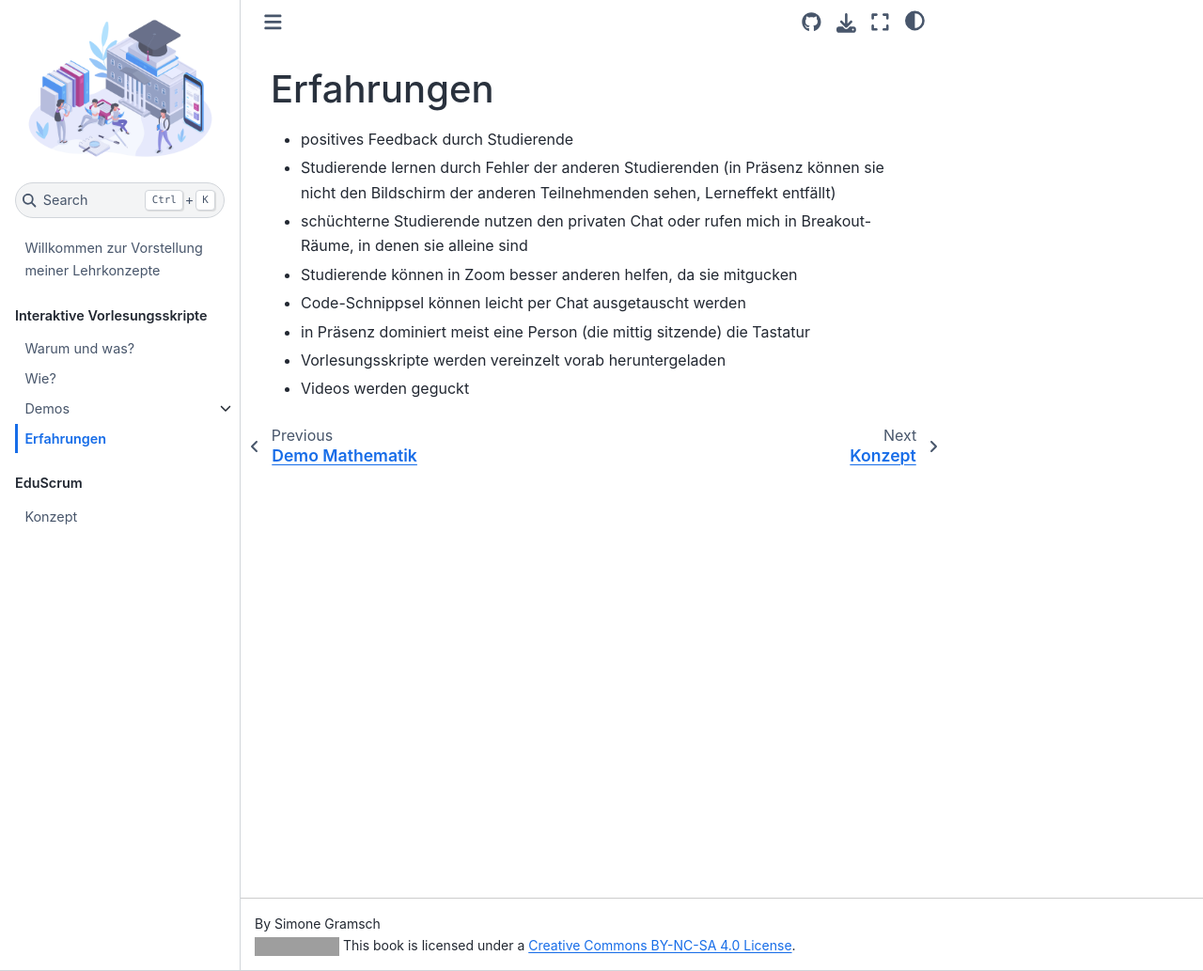
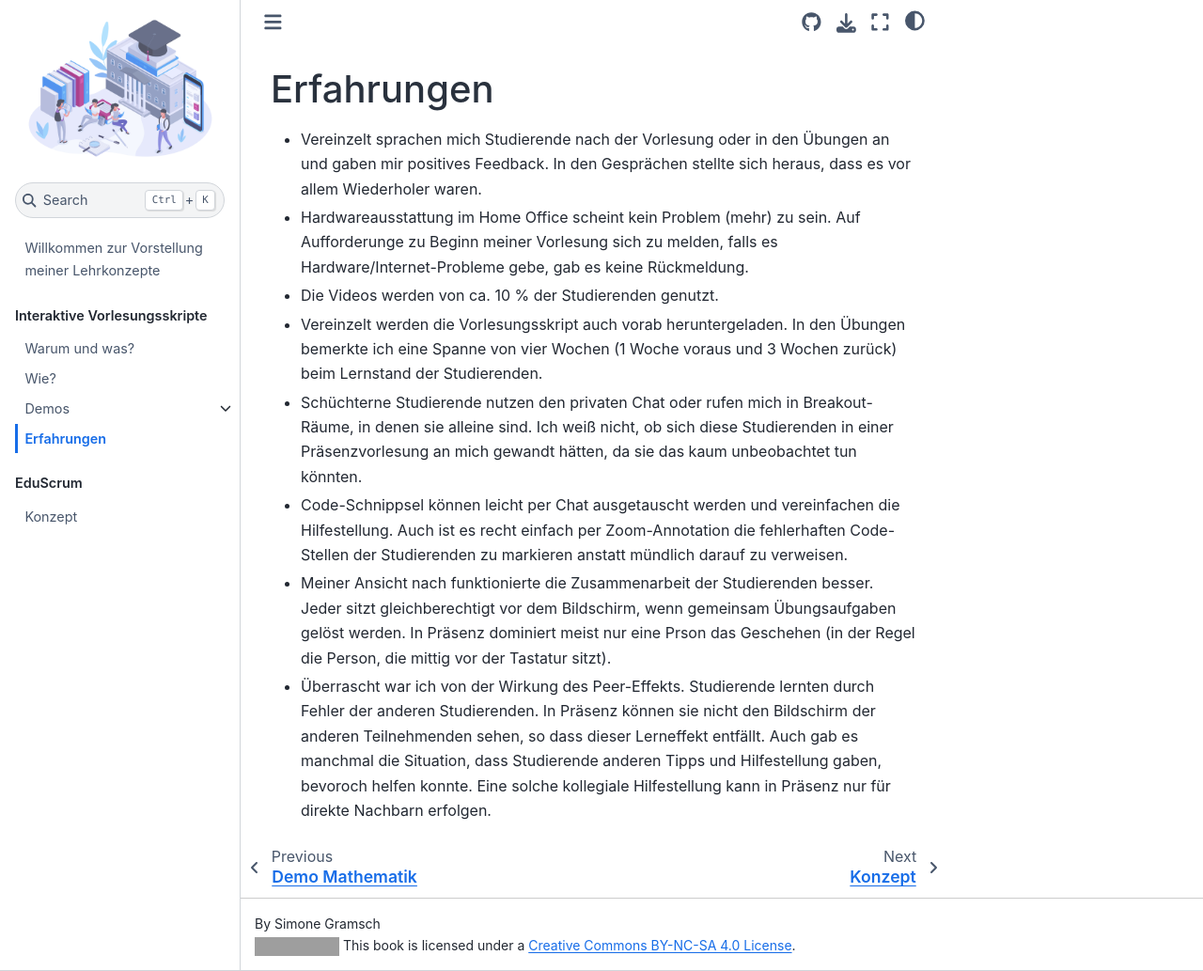
Before and after one commit to gramschs/lehrkonzept, a Jupyter Book: the page built from doc/part04.md, in a window 1280 px wide and 1033 px high. Shown: the whole window at 94% size. Built offline with Jupyter Book 1.0.4 settings and Sphinx 7.4.7 and the Sphinx Book theme 1.1.4, drawn with Linux system fonts in a browser that asks for light colours; grey boxes are pictures that could not be loaded.

Commit message:
part04 completed

```diff
--- a/doc/part04.md
+++ b/doc/part04.md
@@ -1,10 +1,10 @@
 # Erfahrungen
 
-* positives Feedback durch Studierende
-* Studierende lernen durch Fehler der anderen Studierenden (in Präsenz können sie nicht den Bildschirm der anderen Teilnehmenden sehen, Lerneffekt entfällt)
-* schüchterne Studierende nutzen den privaten Chat oder rufen mich in Breakout-Räume, in denen sie alleine sind
-* Studierende können in Zoom besser anderen helfen, da sie mitgucken
-* Code-Schnippsel können leicht per Chat ausgetauscht werden
-* in Präsenz dominiert meist eine Person (die mittig sitzende) die Tastatur
-* Vorlesungsskripte werden vereinzelt vorab heruntergeladen
-* Videos werden geguckt
+* Vereinzelt sprachen mich Studierende nach der Vorlesung oder in den Übungen an und gaben mir positives Feedback. In den Gesprächen stellte sich heraus, dass es vor allem Wiederholer waren.
+* Hardwareausstattung im Home Office scheint kein Problem (mehr) zu sein. Auf Aufforderunge zu Beginn meiner Vorlesung sich zu melden, falls es Hardware/Internet-Probleme gebe, gab es keine Rückmeldung.
+* Die Videos werden von ca. 10 % der Studierenden genutzt.
+* Vereinzelt werden die Vorlesungsskript auch vorab heruntergeladen. In den Übungen bemerkte ich eine Spanne von vier Wochen (1 Woche voraus und 3 Wochen zurück) beim Lernstand der Studierenden.
+* Schüchterne Studierende nutzen den privaten Chat oder rufen mich in Breakout-Räume, in denen sie alleine sind. Ich weiß nicht, ob sich diese Studierenden in einer Präsenzvorlesung an mich gewandt hätten, da sie das kaum unbeobachtet tun könnten.
+* Code-Schnippsel können leicht per Chat ausgetauscht werden und vereinfachen die Hilfestellung. Auch ist es recht einfach per Zoom-Annotation die fehlerhaften Code-Stellen der Studierenden zu markieren anstatt mündlich darauf zu verweisen.
+* Meiner Ansicht nach funktionierte die Zusammenarbeit der Studierenden besser. Jeder sitzt gleichberechtigt vor dem Bildschirm, wenn gemeinsam Übungsaufgaben gelöst werden. In Präsenz dominiert meist nur eine Prson das Geschehen (in der Regel die Person, die mittig vor der Tastatur sitzt).
+* Überrascht war ich von der Wirkung des Peer-Effekts. Studierende lernten durch Fehler der anderen Studierenden. In Präsenz können sie nicht den Bildschirm der anderen Teilnehmenden sehen, so dass dieser Lerneffekt entfällt. Auch gab es manchmal die Situation, dass Studierende anderen Tipps und Hilfestellung gaben, bevoroch helfen konnte. Eine solche kollegiale Hilfestellung kann in Präsenz nur für direkte Nachbarn erfolgen.
```
Also changed, not shown: doc/part01.md (+1 -1 lines), doc/pics/devices_blue.svg (added).
